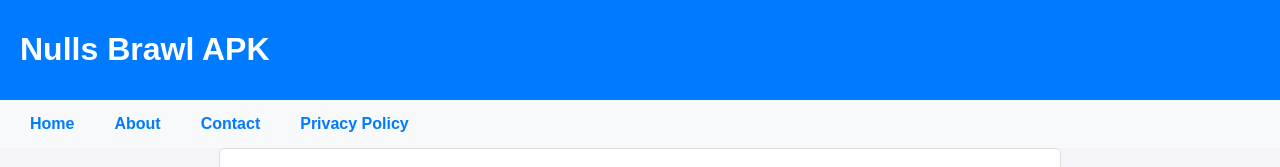
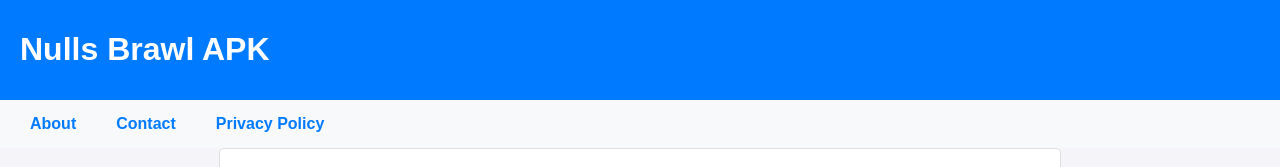
Before and after one commit to nullsapkbrawl/nulls-brawl-apk-, a plain HTML site: page index.html in a window 1280 px wide. Shown: the top 167 px of the page. Drawn offline with Linux system fonts and the light colour scheme.

Commit message:
Update index.html

```diff
--- a/index.html
+++ b/index.html
@@ -109,10 +109,10 @@
     </header>
     <nav>
         <ul>
-            <li><a href="/">Home</a></li>
 
-            <li><a href="about">About</a></li>
-            <li><a href="contact">Contact</a></li>
+
+            <li><a href="About">About</a></li>
+            <li><a href="Contact">Contact</a></li>
             <li><a href="Privacy">Privacy Policy</a></li>
         </ul>
     </nav>
```
